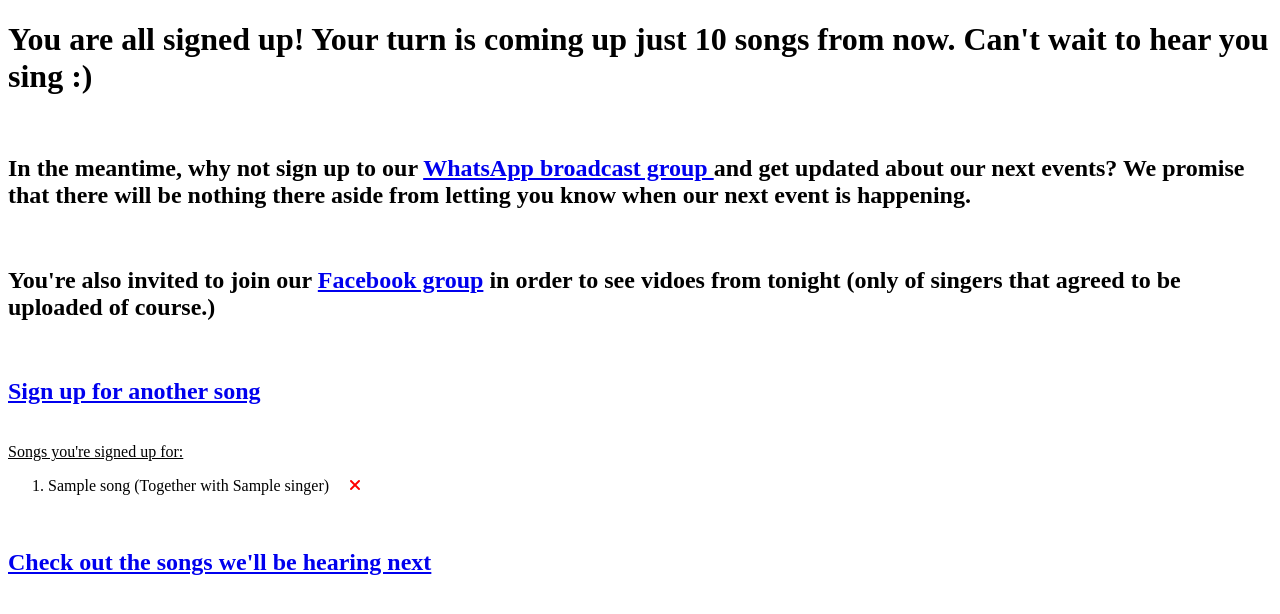
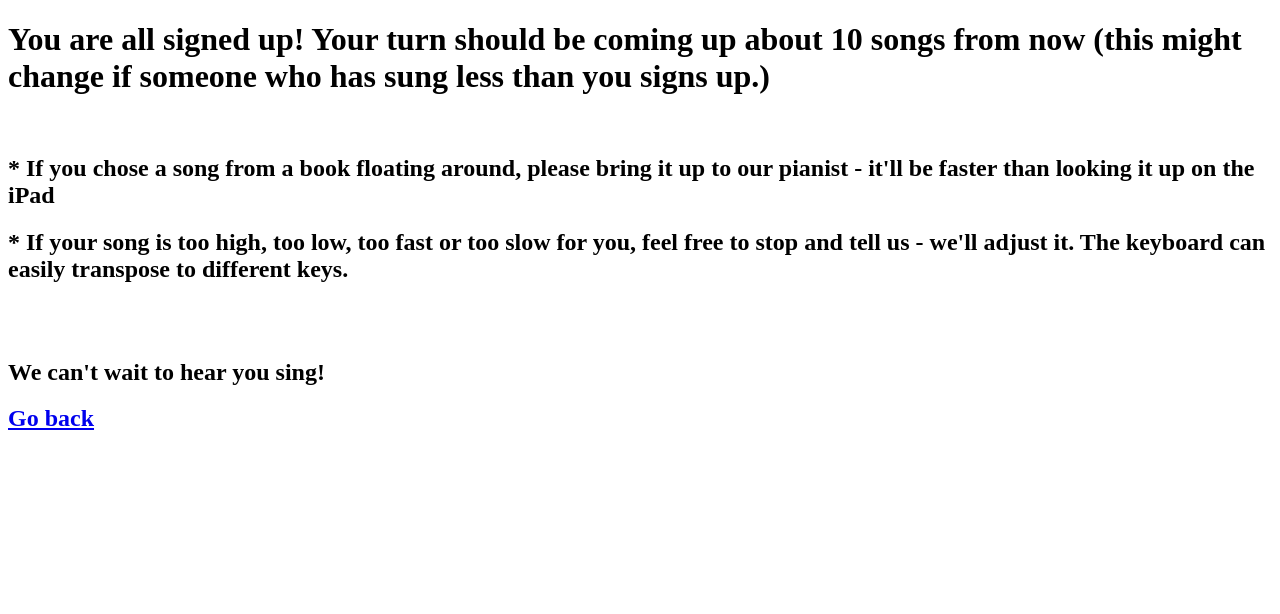
Before and after one commit to alonaviv/twist, a Django app: template templates/song_signup/signed_up.html in a window 1280 px wide. Shown: the top 614 px of the page. Run offline with Django 3.2, Linux system fonts and the light colour scheme; the template is opened without the code that fills it: most values are stand-ins (such as "Sample title", 1, 10 or a date in 2020); some libraries are stand-ins or nearby versions.

Commit message:
Add button to stop signups and change website text

```diff
--- a/song_signup/urls.py
+++ b/song_signup/urls.py
@@ -7,4 +7,6 @@ urlpatterns = [
     path('song_signup', views.song_signup, name='song_signup'),
     path('delete_song_request/<int:song_pk>', views.delete_song_request, name='delete_song_request'),
     path('reset_database', views.reset_database, name='reset_database'),
+    path('enable_signup', views.enable_signup, name='enable_signup'),
+    path('disable_signup', views.disable_signup, name='disable_signup'),
 ]
--- a/templates/song_signup/signed_up.html
+++ b/templates/song_signup/signed_up.html
@@ -2,43 +2,16 @@
 
 {% block content %}
 
-<h1>You are all signed up! Your turn is coming up just {{song_lineup.0.priority}} songs from now. Can't wait to hear you sing :)</h1>
+<h1>You are all signed up! Your turn should be coming up about {{song_lineup.0.priority}} songs from now (this might change if someone who has sung less than you signs up.)</h1>
 <br>
-<h2>In the meantime, why not sign up to our <a href="https://chat.whatsapp.com/La9NtdsfoXC0xKnCVjTdIw">WhatsApp broadcast group </a> and get updated about our next events? We promise that there will be nothing there aside from letting you know when our next event is happening.</h2>
-<br>
-<h2>You're also invited to join our <a href="https://www.facebook.com/broadwaywithatwist">Facebook group</a> in order to see vidoes from tonight (only of singers that agreed to be uploaded of course.)</h2>
-<br>
-<h2><a href="{% url 'song_signup' %}">Sign up for another song</a></h2>
+<h2>* If you chose a song from a book floating around, please bring it up to our pianist - it'll be faster than looking it up on the iPad</h2>
 
-<br>
+<h2>* If your song is too high, too low, too fast or too slow for you, feel free to stop and tell us - we'll adjust it. The keyboard can easily transpose to different keys.</h2>
 
-<div><u>Songs you're signed up for:</u></div>
-<ol>
-{% for song, singers in song_lineup_with_singers.items %}
-  <li>{{ song.song_name }}
-    {% if singers.all %}
-    (Together with {{ singers.all|join:", " }})
-    {% endif %}
+<br><br>
+<h2>We can't wait to hear you sing!</h2>
 
-    &nbsp; &nbsp; <a href="{% url 'delete_song_request' song.pk %}"
-                               onclick="return confirm('Are you sure you want to remove {{song.song_name}} from the queue?')">
-      <i
-          class="fas fa-times" style="color:red;"></i></a>
-  </li>
-{% endfor %}
-</ol>
-
-
-<br>
-<div>
-    <h2>
-  <a href="{{request.hostname}}/admin/song_signup/songrequest">Check out the songs we'll be hearing next
-    </a>
-    </h2>
-</div>
-
-<br>
-
+<h2><a href="{% url 'song_signup' %}">Go back</a></h2>
 
 
 {% endblock %}
--- a/twist/settings.py
+++ b/twist/settings.py
@@ -29,6 +29,9 @@ DEBUG = True
 ALLOWED_HOSTS = ['192.168.0.111', 'localhost', '127.0.0.1']
 DOMAIN = 'http://localhost:8000'
 
+FLAGS = {
+    'CAN_SIGNUP': []
+}
 
 LOGGING = {
     'version': 1,
@@ -65,7 +68,8 @@ INSTALLED_APPS = [
     'django.contrib.staticfiles',
     'song_signup.apps.SongSignupConfig',
     'easy_select2',
-    'dbbackup'
+    'dbbackup',
+    'flags'
 ]
 
 DBBACKUP_STORAGE = 'django.core.files.storage.FileSystemStorage'
```
Also changed, not shown: song_signup/views.py (+11 -0 lines), templates/admin/song_request_changelist.html (+9 -1 lines), templates/song_signup/song_signup.html (+35 -7 lines).
